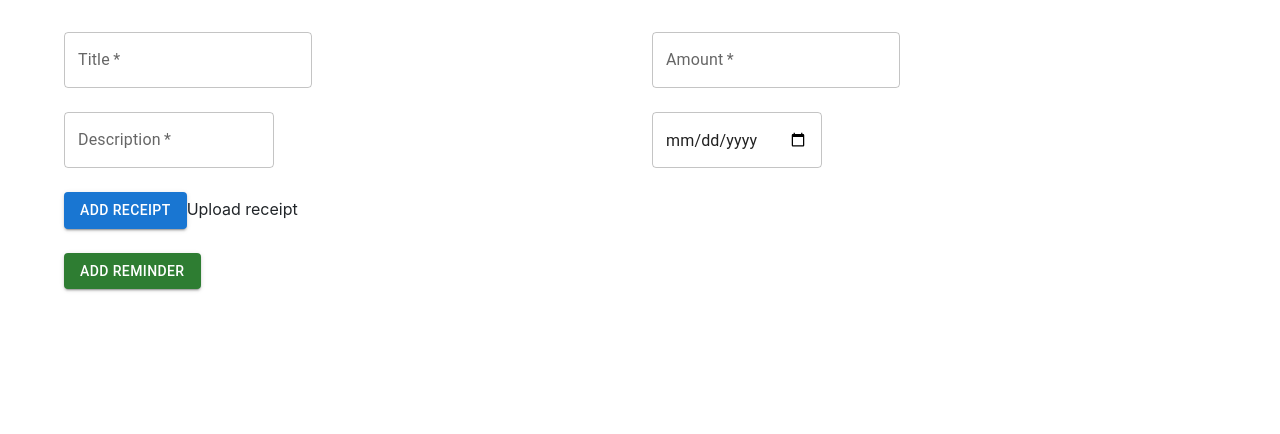
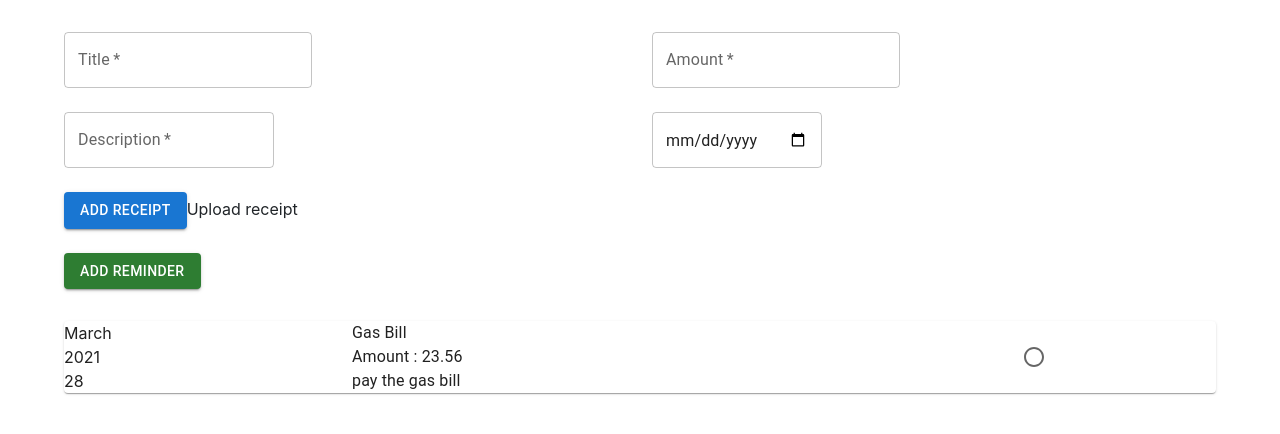
Before and after one commit to ShyrenMore/cashflow-frontend, a React (Create React App) app: page /reminders in a window 1280 px wide. Shown: the top 434 px of the page. Built offline with nearby package versions, Linux system fonts and the light colour scheme; no server answers.

Commit message:
get reminders data

```diff
--- a/package.json
+++ b/package.json
@@ -6,6 +6,7 @@
     "@emotion/react": "^11.7.1",
     "@emotion/styled": "^11.6.0",
     "@mui/icons-material": "^5.2.5",
+    "@mui/lab": "^5.0.0-alpha.65",
     "@mui/material": "^5.2.8",
     "@testing-library/jest-dom": "^5.16.1",
     "@testing-library/react": "^12.1.2",
--- a/src/pages/reminders/ReminderPage.js
+++ b/src/pages/reminders/ReminderPage.js
@@ -13,9 +13,9 @@ import {
   TextField,
 } from "@mui/material";
 import { useNavigate } from "react-router-dom";
+import ReminderCmp from "./reminderComponent/ReminderCmp";
 
 export default function ReminderPage() {
-
   const [remTitle, setRemTitle] = useState("");
   const [remDesc, setRemDesc] = useState("");
   const [remAmt, setRemAmt] = useState("");
@@ -48,7 +48,8 @@ export default function ReminderPage() {
     formdata.append("reminder_due_date", remDueDate);
     formdata.append("pic_of_bill", remPic[0]);
     console.log(formdata);
-    axios.post("https://cash-flowapp.herokuapp.com/api/add-reminder/", formdata, {
+    axios
+      .post("https://cash-flowapp.herokuapp.com/api/add-reminder/", formdata, {
         headers: {
           "Content-Type": "multipart/form-data",
           Authorization: `Bearer ${localStorage.getItem("authToken")}`,
@@ -64,10 +65,22 @@ export default function ReminderPage() {
     setRemPic([]);
   };
 
+  const remindersData = async () => {
+    let resp = axios
+      .get("http://127.0.0.1:8000/api/get-reminders", {
+        headers: {
+          Authorization: `Bearer ${localStorage.getItem("authToken")}`,
+        },
+      })
+      .then((response) => console.log(response.data));
+    console.log(resp);
+  };
+  remindersData();
+
   return (
     <Container maxWidth="lg">
       <form method="post" onSubmit={handleSubmit}>
-        <Grid container spacing={3} justifyContent="center" alignItems="center">
+        <Grid container spacing={3} justifyItems="center" alignItems="center">
           <Grid item md={6} xs={12}>
             <TextField
               required
@@ -130,7 +143,18 @@ export default function ReminderPage() {
           </Grid>
         </Grid>
       </form>
-      <Grid container spacing={2}></Grid>
+      <Box>
+        <Grid container spacing={2}>
+          <Grid item xs={12}>
+            <ReminderCmp
+              title="Gas Bill"
+              amt="23.56"
+              desc="pay the gas bill"
+              date={new Date(2021, 2, 28)}
+            />
+          </Grid>
+        </Grid>
+      </Box>
     </Container>
   );
 }
--- /dev/null
+++ b/src/pages/reminders/reminderComponent/ReminderCmp.js
@@ -0,0 +1,50 @@
+import React, { useState } from "react";
+import {
+  Paper,
+  Card,
+  Container,
+  Box,
+  Typography,
+  Radio,
+  FormControlLabel,
+  FormControl,
+  RadioGroup,
+  Button,
+  Grid,
+} from "@mui/material";
+import RemDate from "./remDate";
+
+export default function ReminderCmp(props) {
+  const [completed, isCompleted] = useState(false);
+  console.log(props.date);
+  return (
+    <Paper>
+      <Grid
+        container
+        justifyContent="center"
+        alignItems="center"
+        sx={{ display: "flex" }}
+      >
+        <Grid item xs={3}>
+          <RemDate remDate={props.date} />
+        </Grid>
+        <Grid item xs={7}>
+          <Grid container sx={{ display: "block" }}>
+            <Grid item xs={12}>
+              <Typography>{props.title}</Typography>
+            </Grid>
+            <Grid item xs={4}>
+              <Typography>Amount : {props.amt}</Typography>
+            </Grid>
+            <Grid item xs={8}>
+              <Typography>{props.desc}</Typography>
+            </Grid>
+          </Grid>
+        </Grid>
+        <Grid item xs={2}>
+          <FormControlLabel value={completed} control={<Radio />} label=" " />
+        </Grid>
+      </Grid>
+    </Paper>
+  );
+}
--- /dev/null
+++ b/src/pages/reminders/reminderComponent/remDate.js
@@ -0,0 +1,13 @@
+export default function RemDate(props) {
+  console.log(props.remDate);
+  const month = props.remDate.toLocaleString("en-US", { month: "long" }); //get month in word format
+  const day = props.remDate.toLocaleString("en-US", { day: "2-digit" }); // get 2-digit date nos
+  const year = props.remDate.getFullYear(); //get year eg. 2014
+  return (
+    <div className="expense-date">
+      <div className="expense-date__month">{month}</div>
+      <div className="expense-date__year">{year}</div>
+      <div className="expense-date__day">{day}</div>
+    </div>
+  );
+}
```
Also changed, not shown: 1 other file (tests, documents, lock files or other folders).
